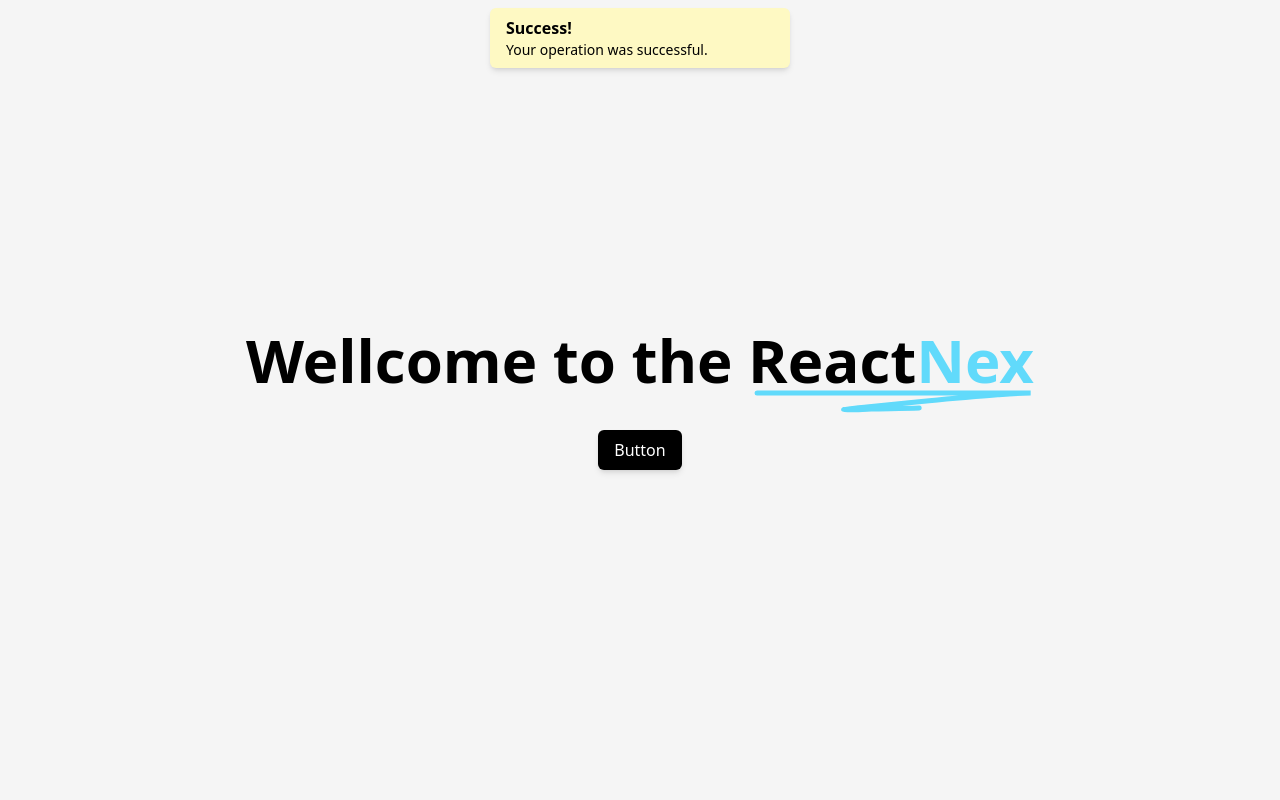
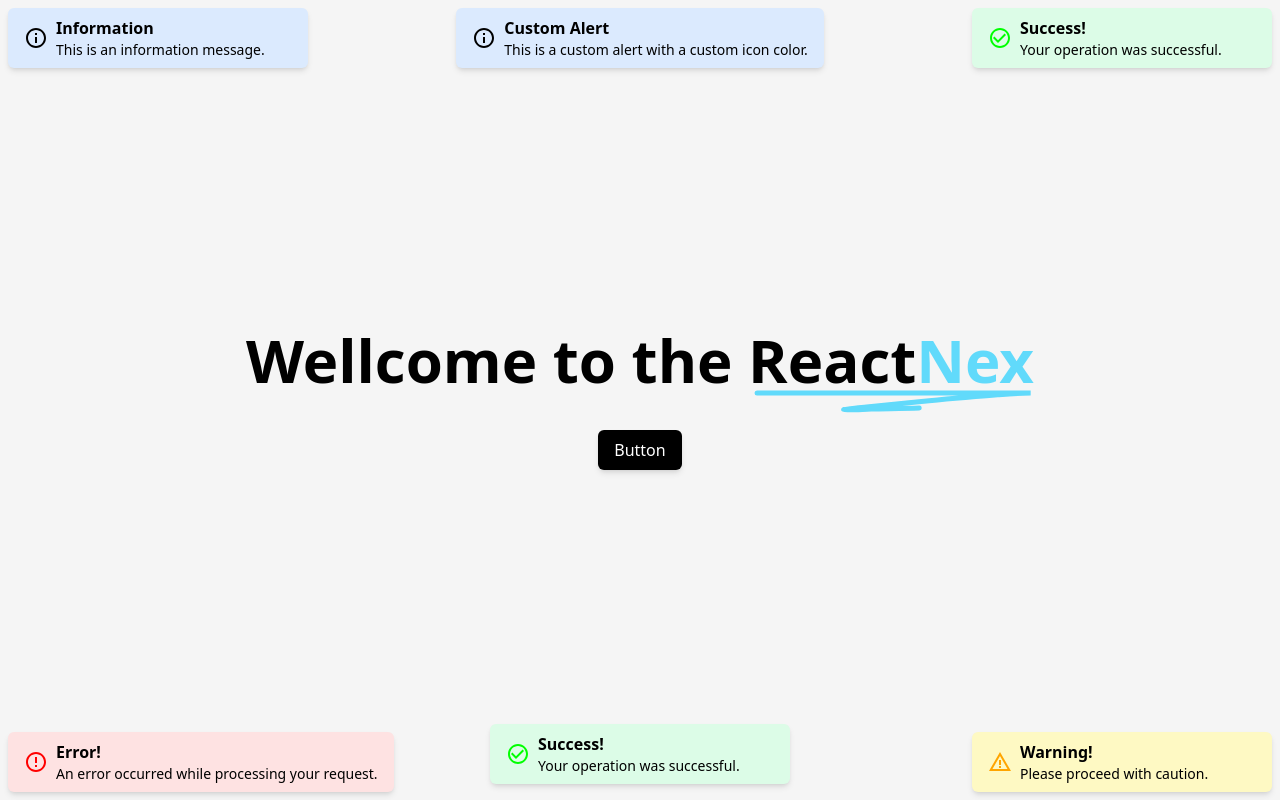
Before and after one commit to Sahilwagh03/React-Nex-Components, a React (Create React App) app: page / in a window 1280 px wide. Built offline with nearby package versions, Linux system fonts and the light colour scheme.

Commit message:
alert-complete

```diff
--- a/package.json
+++ b/package.json
@@ -7,6 +7,7 @@
     "cra-template": "1.2.0",
     "react": "^18.2.0",
     "react-dom": "^18.2.0",
+    "react-icons": "^5.0.1",
     "react-nex": "^1.0.7",
     "react-scripts": "5.0.1"
   },
--- a/src/App.js
+++ b/src/App.js
@@ -16,12 +16,48 @@ function App() {
       </h1>
       {
         toogleAlert &&
-        <Alert
-          type="warning"
-          title="Success!"
-          message="Your operation was successful."
-          position="top-center"
-        />
+        <>
+          < Alert
+            type="info"
+            title="Information"
+            message="This is an information message."
+            position="top-left"
+          />
+          <Alert
+            type="success"
+            title="Success!"
+            message="Your operation was successful."
+            position="top-right"
+          />
+
+          <Alert
+            type="error"
+            title="Error!"
+            message="An error occurred while processing your request."
+            position="bottom-left"
+          />
+
+          <Alert
+            type="warning"
+            title="Warning!"
+            message="Please proceed with caution."
+            position="bottom-right"
+          />
+          <Alert
+            type="info"
+            title="Custom Alert"
+            message="This is a custom alert with a custom icon color."
+            position="top-center"
+            iconColor="#FFA500"
+          />
+
+          <Alert
+            type="success"
+            title="Success!"
+            message="Your operation was successful."
+            position="bottom-center"
+          />
+        </>
       }
       <Button title="Button" className={"bg-black-900"} onClick={() => setToogleAlert(!toogleAlert)}></Button>
     </div>
--- a/src/components/Alert/Alert.jsx
+++ b/src/components/Alert/Alert.jsx
@@ -1,6 +1,7 @@
 import React from 'react';
-import {getAlertTypeStyle,getPositionClasses} from './utils'
+import { getAlertTypeStyle, getPositionClasses, getIconComponent } from './utils';
 import classNames from 'classnames';
+
 const Alert = ({
   type = 'info',
   title,
@@ -10,13 +11,25 @@ const Alert = ({
   alertContainerStyle = '',
   position = 'top-left',
 }) => {
+  const IconComponent = getIconComponent(type); // Get the icon component based on the type
 
   return (
     <div
-      className={classNames('rounded-md px-4 py-2 shadow-md w-[300px] h-auto',getAlertTypeStyle(type) ,alertContainerStyle, getPositionClasses(position) , 'absolute')}
-    > {/* Apply base classes, prop style, absolute positioning, and position classes */}
-      {title && <h3 className={`font-bold ${titleStyle}`}>{title}</h3>}
-      <p className={`text-sm ${messageStyle}`}>{message}</p>
+      className={classNames(
+        'rounded-md px-4 py-2 shadow-md min-w-[300px] h-auto flex items-center gap-2 flex-row',
+        getAlertTypeStyle(type),
+        alertContainerStyle,
+        getPositionClasses(position),
+        'absolute'
+      )}
+    >
+      {
+        IconComponent
+      }
+      <div className="">
+        {title && <h3 className={`font-bold ${titleStyle}`}>{title}</h3>}
+        <p className={`text-sm ${messageStyle}`}>{message}</p>
+      </div>
     </div>
   );
 };
--- a/src/components/Alert/utils.js
+++ b/src/components/Alert/utils.js
@@ -1,25 +1,40 @@
-let alertClasses = ` `
+import { MdErrorOutline ,MdInfoOutline ,MdCheckCircleOutline ,MdWarningAmber  } from "react-icons/md";
+export let alertClasses = '';
 
 export const getAlertTypeStyle = (type) => {
     switch (type) {
         case 'info':
             alertClasses = 'bg-blue-100 text-black ';
-            return alertClasses
+            return alertClasses;
         case 'success':
             alertClasses = 'bg-green-100 text-black ';
-            return alertClasses
+            return alertClasses;
         case 'error':
             alertClasses = 'bg-red-100 text-black ';
-            return alertClasses
+            return alertClasses;
         case 'warning':
             alertClasses = 'bg-yellow-100 text-black ';
-            return alertClasses
+            return alertClasses;
         default:
             alertClasses = 'bg-white border-1 border-[#61DAFB] ';
-            return alertClasses
+            return alertClasses;
     }
-}
+};
 
+export const getIconComponent = (type, color = '') => {
+    switch (type) {
+        case 'info':
+            return <MdInfoOutline color={color || '#000000'} className="text-2xl"/>;
+        case 'success':
+            return <MdCheckCircleOutline color={color || '#00FF00'} className="text-2xl" />;
+        case 'error':
+            return <MdErrorOutline color={color || '#FF0000'} className="text-2xl"/>;
+        case 'warning':
+            return <MdWarningAmber color={color || '#FFA500'} className="text-2xl"/>;
+        default:
+            return <MdInfoOutline color={color || '#000000'} className="text-2xl"/>;
+    }
+};
 
 export const getPositionClasses = (position) => {
     switch (position) {
@@ -34,7 +49,7 @@ export const getPositionClasses = (position) => {
         case 'top-center':
             return 'top-4 transform -translate-y-2'; // Center vertically
         case 'bottom-center':
-            return 'bottom-4 transform -translate-y-2'; // Center vertically
+            return 'bottom-2 transform -translate-y-2'; // Center vertically
         default:
             return 'top-left'; // Fallback to default
     }
```
Also changed, not shown: 1 other file (tests, documents, lock files or other folders).
